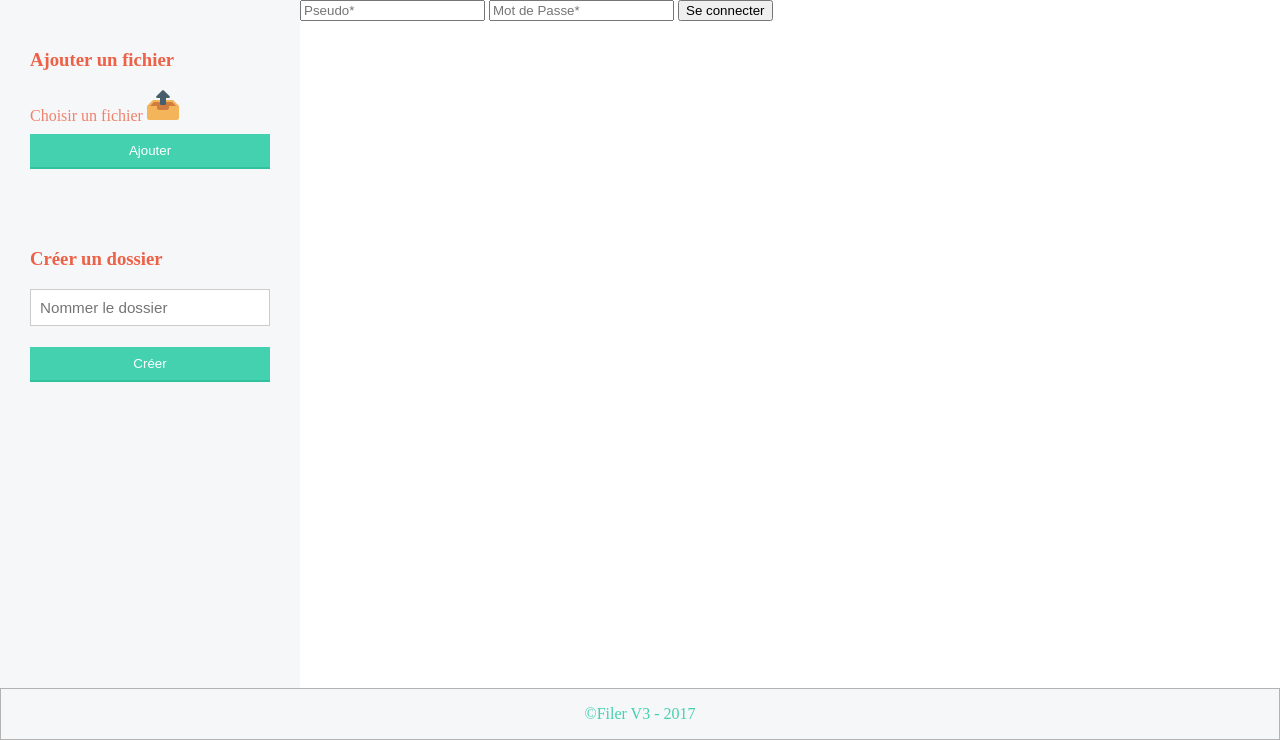
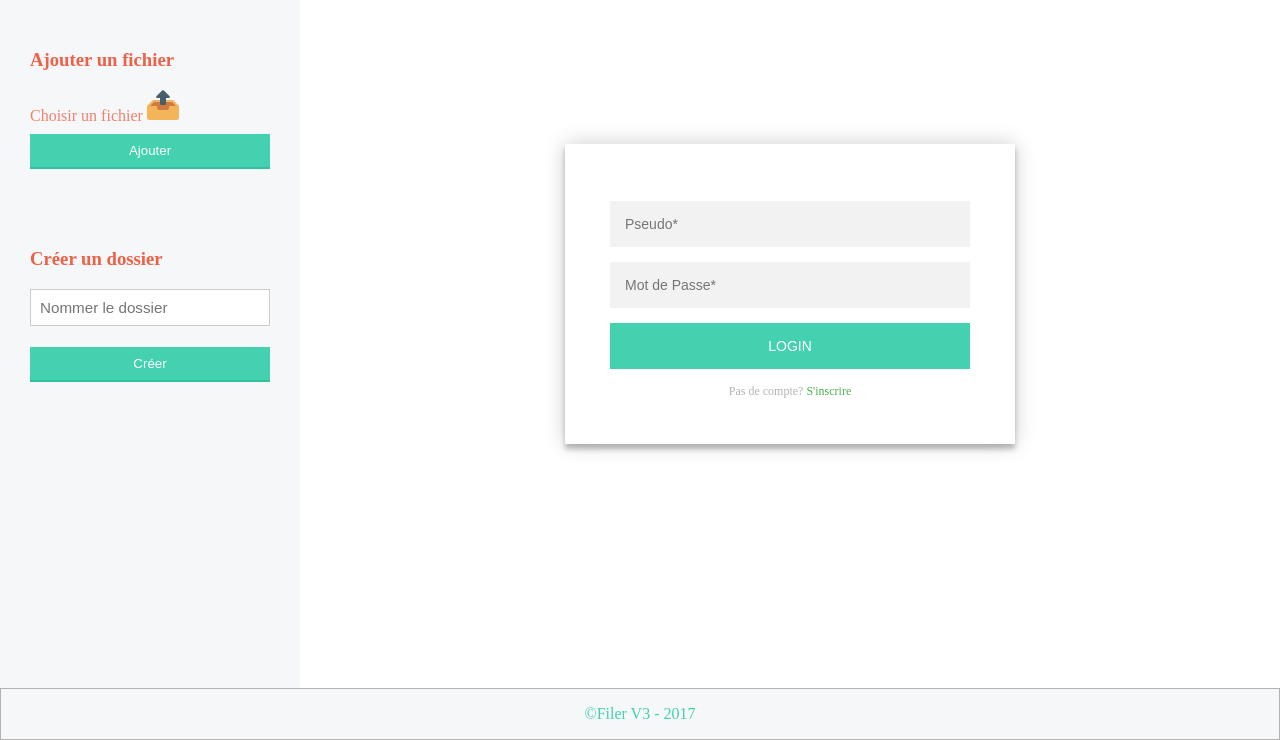
Before and after one commit to SkipCat/filer3, a PHP site: page /index.php?action=login in a window 1280 px wide. Shown: the part 60-800 px from the top of the page. Run offline with PHP 8.4, Linux system fonts and the light colour scheme; some libraries are stand-ins or nearby versions.

Commit message:
form rename

```diff
--- a/assets/css/pages/_home.scss
+++ b/assets/css/pages/_home.scss
@@ -17,4 +17,5 @@
 
 .container-forms form {
     display: none;
+    background: red;
 }
--- a/assets/script/script.js
+++ b/assets/script/script.js
@@ -14,4 +14,11 @@ window.onload = function() {
             modal[i].style.display = "none";
         }
     });
+    var icon_rename_file = document.querySelectorAll(".icon-rename-file");
+    for (var i = 0; i < icon_rename_file.length; i++){
+        icon_rename_file[i].onclick = function () {
+            console.log(this.parentNode.parentNode.childNodes[7].childNodes[1]);
+            this.parentNode.parentNode.childNodes[7].childNodes[1].style.display = 'block';
+        };
+    }
 }
--- a/config/config.yml
+++ b/config/config.yml
@@ -6,7 +6,6 @@ routes:
     deleteFile:     'File:deleteFile'
     moveFile:       'File:moveFile'
     createFolder:   'Folder:createFolder'
-    renameFolder:   'Folder:renameFolder'
     login:          'Security:login'
     logout:         'Security:logout'
     register:       'Security:register'
@@ -18,4 +17,4 @@ db_config:
     name: 'filer3'
     host: 'localhost'
     user: 'root'
-    pass: ''
+    pass: 'root'
--- a/views/layout.html.twig
+++ b/views/layout.html.twig
@@ -7,6 +7,7 @@
         <link rel="stylesheet" href="assets/css/style.css">
         <!-- <script src="https://code.jquery.com/jquery-3.1.1.min.js"></script> -->
         <script src="https://ajax.googleapis.com/ajax/libs/jquery/2.1.3/jquery.min.js"></script>
+        <script src="assets/script/script.js"></script>
     </head>
     <body>
         <header>
--- a/views/login.html.twig
+++ b/views/login.html.twig
@@ -1,14 +1,17 @@
 {% extends 'layout.html.twig' %}
 
 {% block content %}
-    {% if errors is defined %}
-        {{ errors }}
-    {% endif %}
-    <section>
-        <form method="POST" action="?action=login">
-            <input id="username" type="text" name="username" placeholder="Pseudo*">
-            <input id="password" type="password" name="password" placeholder="Mot de Passe*">
-            <button type="submit" name="submitLogin" id="button">Se connecter</button>
-        </form>
-    </section>
+    <div class="log-page">
+        <div class="form">
+            {% if errors is defined %}
+                <p class="error-message">{{ errors }}</p>
+            {% endif %}
+            <form class="login-form" method="POST" action="?action=login">
+                <input id="username" type="text" name="username" placeholder="Pseudo*">
+                <input id="password" type="password" name="password" placeholder="Mot de Passe*">
+                <button type="submit" name="submitLogin">login</button>
+                <p class="message">Pas de compte? <a href="?action=register">S'inscrire</a></p>
+            </form>
+        </div>
+    </div>
 {% endblock %}
```
Also changed, not shown: views/home.html.twig (+7 -15 lines), views/register.html.twig (+10 -5 lines), 3 other files.
